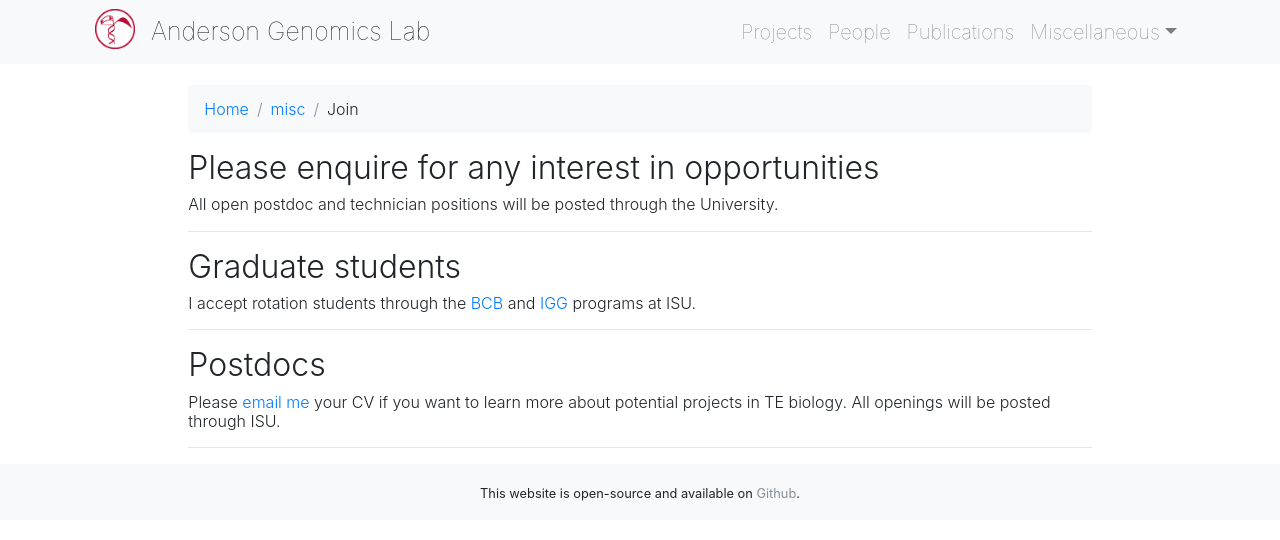
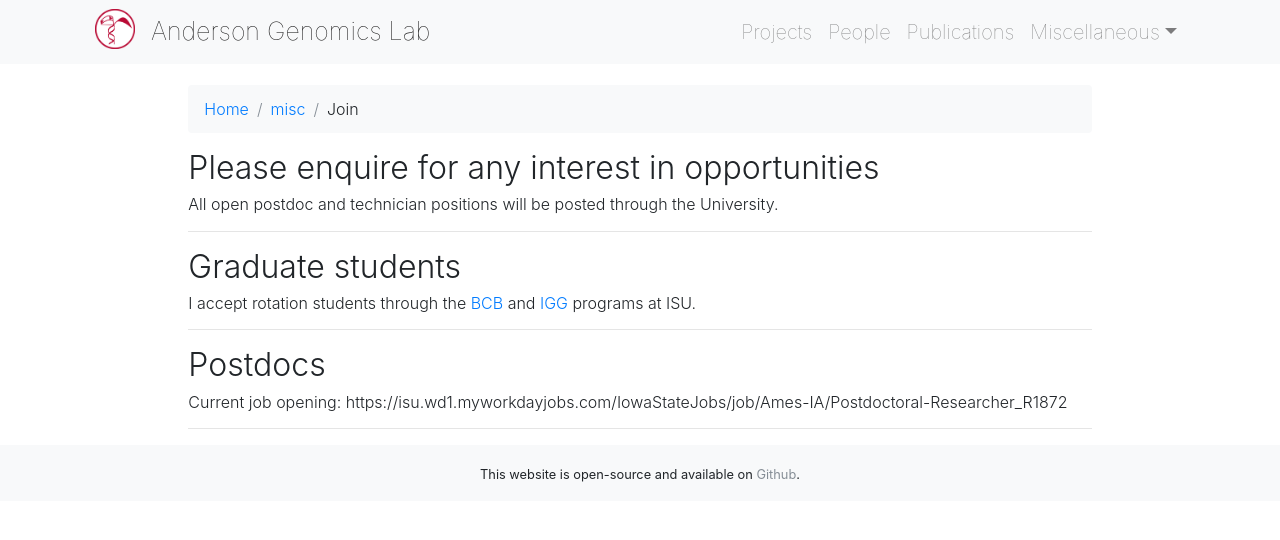
Before and after one commit to andersongenomicslab/andersongenomicslab.github.io, a Jekyll site: the page built from misc/_posts/2010-01-03-join.md, in a window 1280 px wide. Shown: the top 540 px of the page. Built offline with Jekyll 4.4.1, drawn with Linux system fonts in a browser that asks for light colours; nearby versions of some CDN libraries; a style sheet for code colours, icons or effects is not loaded.

Commit message:
Update 2010-01-03-join.md

```diff
--- a/misc/_posts/2010-01-03-join.md
+++ b/misc/_posts/2010-01-03-join.md
@@ -19,7 +19,6 @@ ___
 
 # Postdocs
 
-##### Please [email me](/misc/contact/) your CV if you want to learn more about potential projects in TE biology. All openings will be posted through ISU.
-
+##### Current job opening: https://isu.wd1.myworkdayjobs.com/IowaStateJobs/job/Ames-IA/Postdoctoral-Researcher_R1872
 
 ___
```
